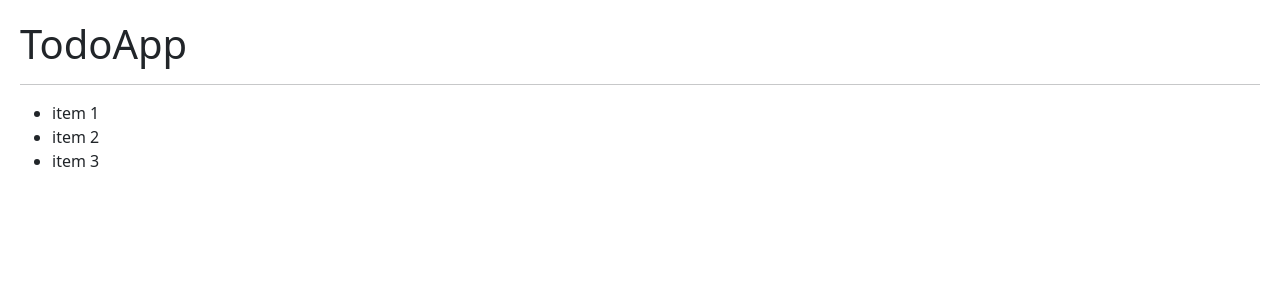
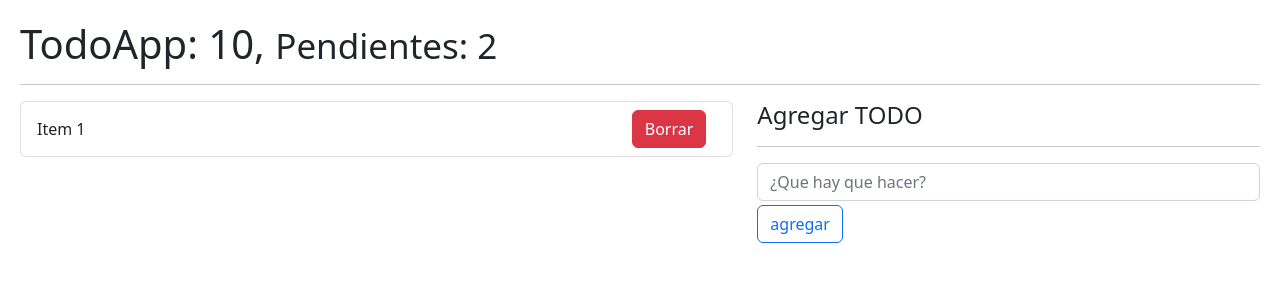
Before and after one commit to 1vanInclan/HooksApp, a React (Vite) app: page / in a window 1280 px wide. Shown: the top 300 px of the page. Built offline with nearby package versions, Linux system fonts and the light colour scheme.

Commit message:
Inicio de tarea

```diff
--- a/src/08-useReducer/TodoApp.jsx
+++ b/src/08-useReducer/TodoApp.jsx
@@ -9,7 +9,7 @@
     },
     {
         id: new Date().getTime() * 3,
-        description: 'Recolectar la piedra del alma',
+        description: 'Recolectar la piedra del tiempo',
         done: false,
     }
 ]
@@ -17,19 +17,59 @@
 
 export const TodoApp = () => {
 
-    const [state, dispatch] = useReducer( todoReducer, initialState )
+    const [ todos, dispatch ] = useReducer( todoReducer, initialState )
+
+    const handleNewTodo = (todo) => {
+        console.log({ todo });
+    }
 
 
     return (
         <>
-            <h1>TodoApp</h1>
+            <h1>TodoApp: 10, <small>Pendientes: 2</small></h1>
             <hr/>
 
-            <ul>
-                <li>item 1</li>
-                <li>item 2</li>
-                <li>item 3</li>
-            </ul>
+            <div className="row">
+                <div className="col-7">
+                    {/* TodoList */}
+                    <ul className="list-group">
+                        <li className="list-group-item d-flex justify-content-between">
+                            <span className="align-self-center">Item 1</span>
+                            <button className="btn btn-danger">Borrar</button>
+                        </li>
+
+                    </ul>
+                    {/* Fin todolist */}
+                </div>
+
+                <div className="col-5">
+
+
+                    <h4>Agregar TODO</h4>
+                    <hr/>
+                    {/* TodoAdd */}
+                    <form>
+                        <input
+                            type='text'
+                            placeholder="¿Que hay que hacer?"
+                            className="form-control"
+
+                        />
+
+                        <button
+                            type="submit"
+                            className="btn btn-outline-primary mt-1"
+                        >
+                            agregar
+                        </button>
+
+                    </form>
+                    {/* Fin TodoApp */}
+                </div>
+
+            </div>
+
+
         </>
     )
 }
```
Also changed, not shown: src/08-useReducer/TodoList.jsx (added, +7 -0 lines).
